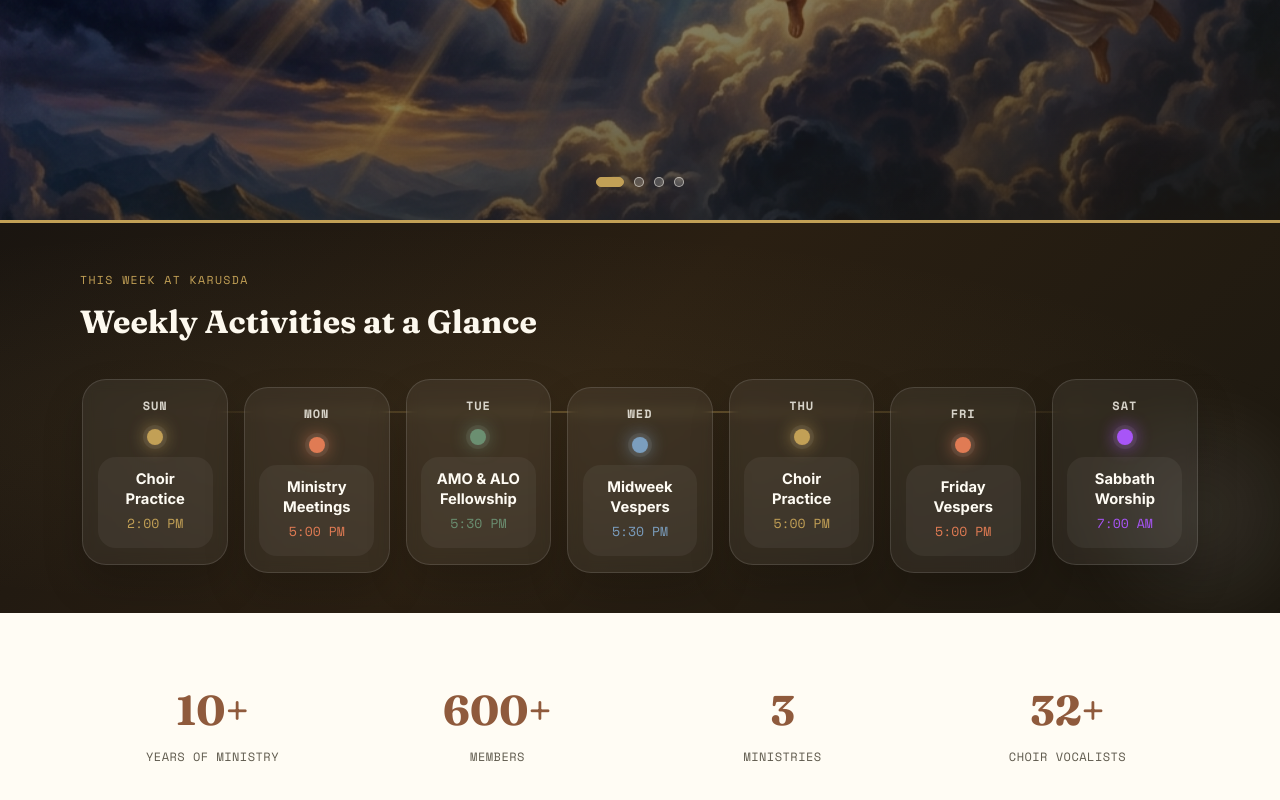
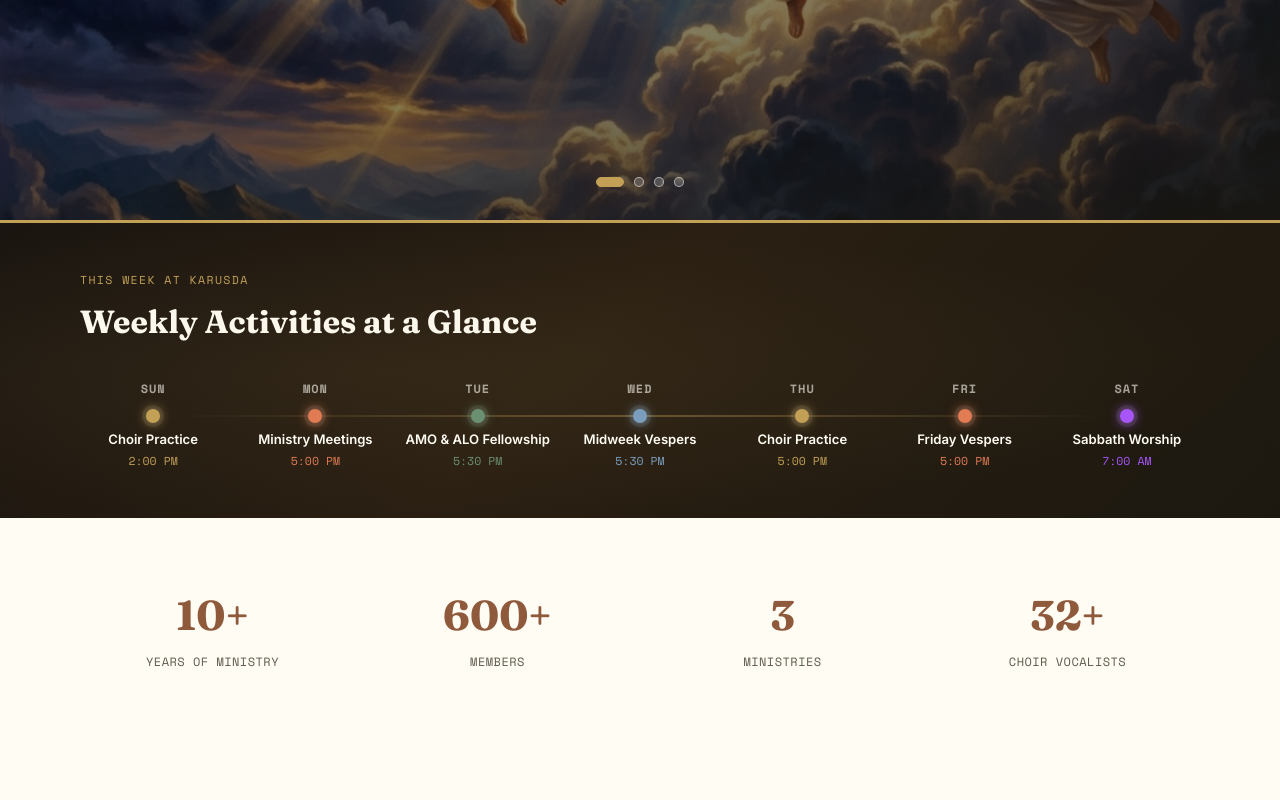
Before and after one commit to pendo-suzzy/KARUSDA-page, a React (Vite) app: page / in a window 1280 px wide. Shown: the part 586-1386 px from the top of the page. Built offline with nearby package versions, Linux system fonts and the light colour scheme.

Commit message:
remodeled the homepage 'weekly activities at a glance' section

```diff
--- a/src/pages/Home.css
+++ b/src/pages/Home.css
@@ -139,18 +139,6 @@
   pointer-events: none;
 }
 
-.week-schedule::after {
-  content: '';
-  position: absolute;
-  right: -60px;
-  bottom: -40px;
-  width: 280px;
-  height: 280px;
-  background: radial-gradient(circle at center, rgba(255,255,255,0.09), transparent 65%);
-  filter: blur(18px);
-  pointer-events: none;
-}
-
 .week-schedule__eyebrow {
   font-family: var(--font-mono);
   font-size: 0.72rem;
@@ -165,23 +153,21 @@
   font-size: clamp(1.4rem, 3vw, 2rem);
   color: var(--paper);
   margin: 0 0 var(--space-4);
-  max-width: 52ch;
 }
 
 .week-schedule__timeline {
   display: grid;
-  grid-template-columns: repeat(7, minmax(0, 1fr));
+  grid-template-columns: repeat(7, 1fr);
   gap: 1rem;
   position: relative;
-  padding: 0 0.15rem;
 }
 
 .week-schedule__timeline::before {
   content: '';
   position: absolute;
-  top: calc(1.5rem + 8px);
-  left: 1rem;
-  right: 1rem;
+  top: 36px;
+  left: calc(100% / 12);
+  right: calc(100% / 12);
   height: 2px;
   background: linear-gradient(90deg, transparent, rgba(194,160,86,0.4), transparent);
   z-index: 0;
@@ -192,25 +178,9 @@
   flex-direction: column;
   align-items: center;
   text-align: center;
-  gap: 0.75rem;
+  gap: 0.5rem;
   position: relative;
   z-index: 1;
-  background: rgba(255,255,255,0.06);
-  border: 1px solid rgba(255,255,255,0.12);
-  border-radius: 24px;
-  padding: 1rem 0.9rem;
-  backdrop-filter: blur(6px);
-  box-shadow: 0 20px 40px rgba(0,0,0,0.18);
-  transition: transform 0.25s ease, border-color 0.25s ease;
-}
-
-.week-day-card:hover {
-  transform: translateY(-4px);
-  border-color: rgba(194,160,86,0.45);
-}
-
-.week-day-card:nth-child(even) {
-  transform: translateY(8px);
 }
 
 .week-day-card__day {
@@ -219,39 +189,35 @@
   font-weight: 700;
   letter-spacing: 0.08em;
   text-transform: uppercase;
-  color: rgba(255, 252, 244, 0.8);
-  margin-bottom: 0.1rem;
+  color: rgba(255, 252, 244, 0.6);
+  margin-bottom: 0.2rem;
 }
 
 .week-day-card__dot {
-  width: 16px;
-  height: 16px;
+  width: 14px;
+  height: 14px;
   border-radius: 50%;
   background: var(--day-color, var(--gold));
-  box-shadow: 0 0 0 4px rgba(255,255,255,0.06), 0 0 18px var(--day-color, var(--gold));
+  box-shadow: 0 0 0 4px rgba(255,255,255,0.06), 0 0 12px var(--day-color, var(--gold));
   flex-shrink: 0;
 }
 
 .week-day-card__info {
   display: flex;
   flex-direction: column;
-  gap: 0.3rem;
-  width: 100%;
-  padding: 0.85rem 0.8rem;
-  border-radius: 18px;
-  background: rgba(255,255,255,0.05);
+  gap: 0.2rem;
 }
 
 .week-day-card__label {
-  font-size: 0.92rem;
-  font-weight: 700;
+  font-size: 0.82rem;
+  font-weight: 600;
   color: var(--paper);
   line-height: 1.3;
 }
 
 .week-day-card__time {
   font-family: var(--font-mono);
-  font-size: 0.82rem;
+  font-size: 0.72rem;
   color: var(--day-color, var(--gold));
 }
 
```
